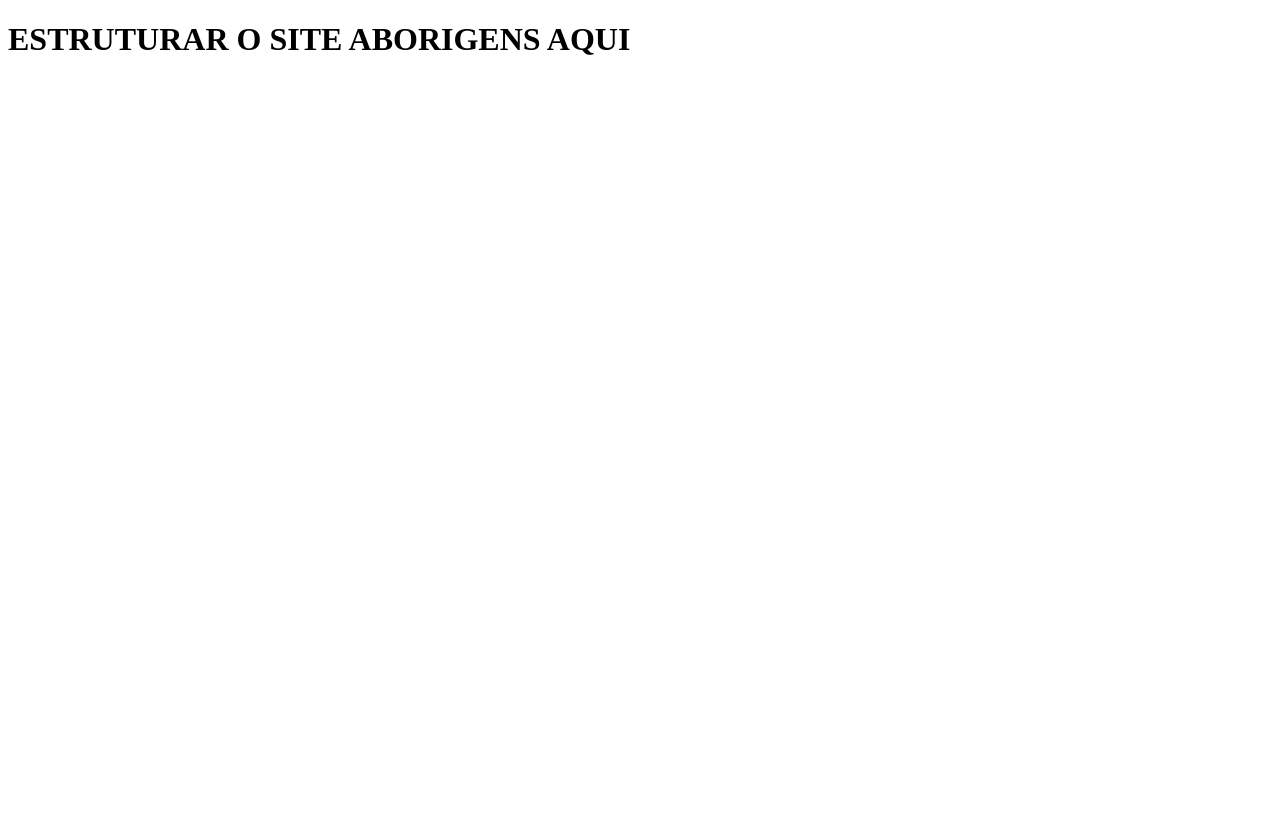
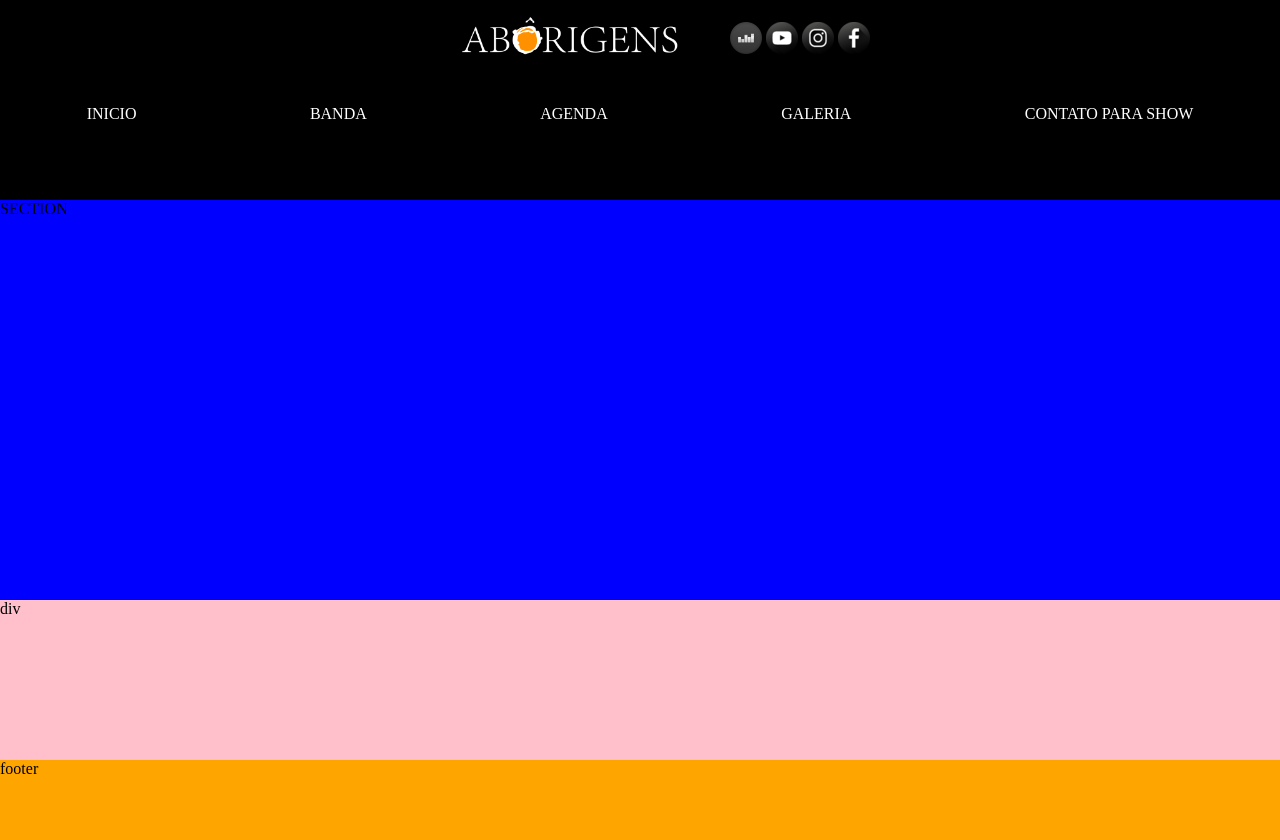
Before and after one commit to 08080817/Aborigens, a Django app: page / in a window 1280 px wide. Before the commit the page ends 55 px from the top, so only its background shows below. Run offline with Django 3.2, Linux system fonts and the light colour scheme.

Commit message:
Personalizar o header e a nav

```diff
--- /dev/null
+++ b/landing/static/style.css
@@ -0,0 +1,82 @@
+body{
+   margin:0;
+}
+
+#main{
+    display:grid;
+    grid-template-areas: 'header header'
+                         'nav nav'
+                         'section section'
+                         'div div'
+                         'footer footer';
+    grid-auto-rows: 10vh 15vh 50vh 20vh;
+
+
+}
+header{
+    grid-area: header;
+    background-color: black;
+    display: flex;
+    justify-content: center;
+    align-items: center;
+}
+#logo {
+    width: 25vw;
+    height: 25vh;
+    object-fit: contain;
+
+}
+nav{
+    grid-area: nav;
+    background-color:black;
+    display:flex;
+    justify-content: space-around;
+    padding-top: 25px;
+}
+nav div{
+    display:none;
+}
+nav a {
+    text-decoration: none;
+    color:white;
+}
+#menu{
+    display:none;
+}
+section{
+    grid-area:section;
+    background-color:blue;
+}
+#divgrid{
+    grid-area:div;
+    background-color:pink;
+}
+footer{
+    grid-area:footer;
+    background-color:orange;
+}
+
+@media(max-width:768px){
+    nav a{
+        display:none;
+    }
+    #redes{
+        display: flex;
+        justify-content: space-around;
+        width: 60vw;
+    }
+    #redes img{
+        width: 20px;
+        height: 20px;
+    }
+    #menu{
+        display: flex;
+        margin-left: 20vw;
+        width: 25px;
+        height: 25px;
+    }
+    .redes{
+        display:none;
+    }
+
+}
--- a/landing/templates/index.html
+++ b/landing/templates/index.html
@@ -1,13 +1,45 @@
+{% load static  %}
 <!DOCTYPE html>
-<html lang="en-pt">
+<html lang="pt-br">
 <head>
     <meta charset="UTF-8">
     <meta name="viewport" content="width=device-width, initial-scale=1.0">
     <meta http-equiv="X-UA-Compatible" content="ie=edge">
+    <link rel="stylesheet" href="{% static 'style.css' %}">
     <title>Aborigens</title>
 </head>
 <body>
-    <h1>ESTRUTURAR O SITE ABORIGENS AQUI</h1>
+    <div id="main">
+        <header>
+            <img src="static/abo.png" alt="" id="logo">
+            <img src="static/menu.png" alt="" id="menu">
+            <div class="redes">
+            <img src="static/deezer.png" alt="">
+            <img src="static/youtu.png" alt="">
+            <img src="static/insta.png" alt="">
+            <img src="static/face.png" alt="">
+            </div>
+        </header>
+        <nav>
+            <a href="#">INICIO</a>
+            <a href="#">BANDA</a>
+            <a href="#">AGENDA</a>
+            <a href="#">GALERIA</a>
+            <a href="#">CONTATO PARA SHOW</a>
+
+            <div id="redes">
+             <img src="static/deezer.png" alt="">
+             <img src="static/youtu.png" alt="">
+             <img src="static/insta.png" alt="">
+             <img src="static/face.png" alt="">
+            </div>
+        </nav>
+        <section>
+            SECTION
+        </section>
+        <div id="divgrid">div</div>
+        <footer>footer</footer>
+    </div>
 
 </body>
 </html>
--- a/landing/urls.py
+++ b/landing/urls.py
@@ -4,4 +4,5 @@ from . import views
 
 urlpatterns = [
     path('', views.index, name="index"),
+
 ]
```
Also changed, not shown: aborigens/settings.py (line endings or trailing spaces), landing/static/abo.png (added), landing/static/deezer.png (added), landing/static/face.png (added), landing/static/insta.png (added), landing/static/menu.png (added), landing/static/youtu.png (added).
